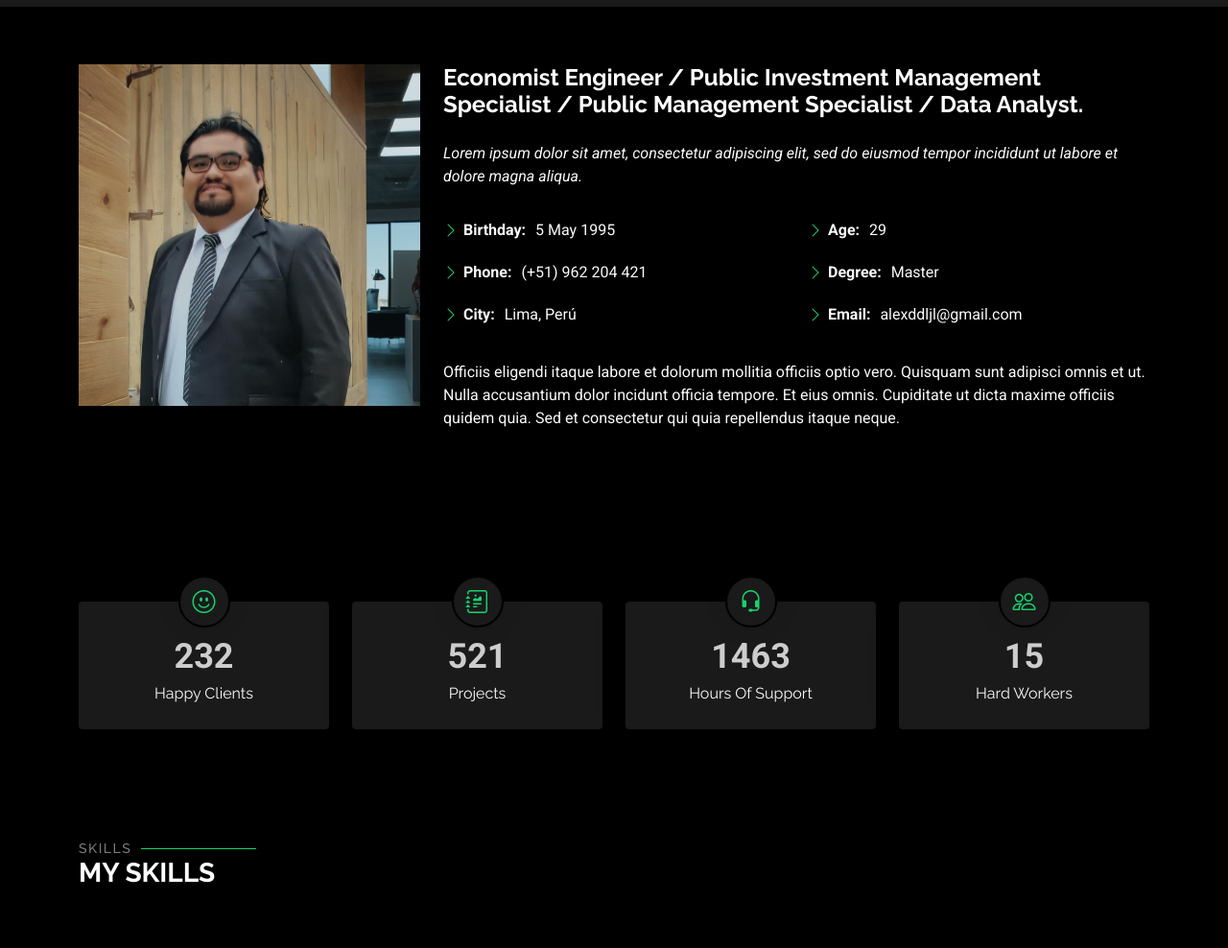
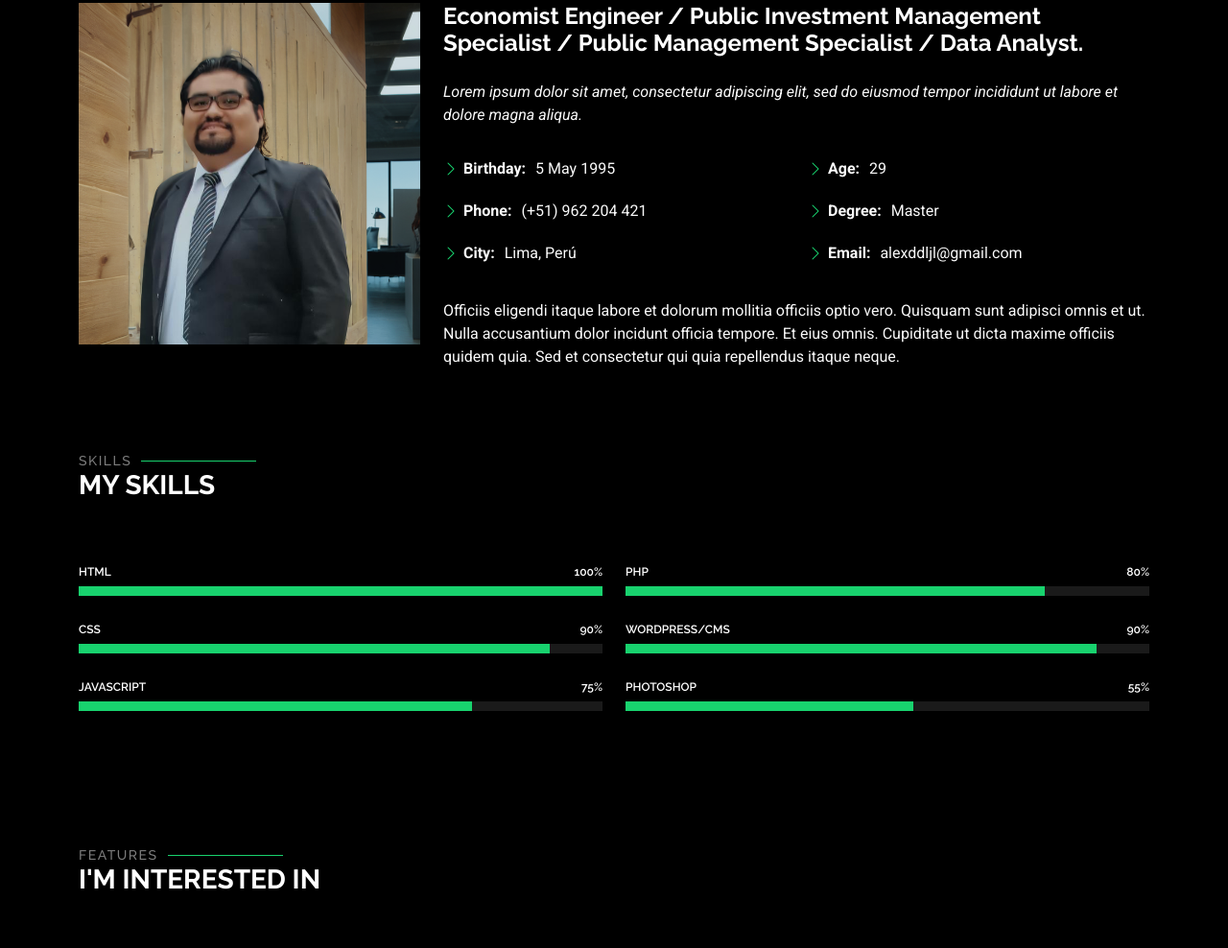
Before and after one commit to alexeiggg/Alexsander_CV, a plain HTML site: page about.html in a window 1280 px wide. Shown: the part 568-1556 px from the top of the page at 96% size. Drawn offline with Linux system fonts and the light colour scheme.

Commit message:
Update about.html

```diff
--- a/about.html
+++ b/about.html
@@ -91,8 +91,6 @@
               <p style="text-align: justify;">Economist Engineer, graduate of the Master's program in Investment Projects at the National University of Engineering. Master's degree in Public Management from the University of San Martín de Porres.</p>
 
               <p style="text-align: justify;">Strong research and analytical skills in the development of social and economic studies, as well as investment projects. Additionally, extensive experience in the formulation and evaluation of investment projects.</p>
-
-              <p style="text-align: justify;">Research Interests: Econometrics, Microeconometrics, Truncated Models, Macroeconometrics, Macroeconomics, Public Policy, Public Management, and Investment Projects.</p>
             </div>
           </div>
         </div>
@@ -147,52 +145,6 @@
 
       </div>
 
-    </section><!-- /About Section -->
-
-    <!-- Stats Section -->
-    <section id="stats" class="stats section">
-
-      <div class="container" data-aos="fade-up" data-aos-delay="100">
-
-        <div class="row gy-4">
-
-          <div class="col-lg-3 col-md-6 d-flex flex-column align-items-center">
-            <i class="bi bi-emoji-smile"></i>
-            <div class="stats-item">
-              <span data-purecounter-start="0" data-purecounter-end="232" data-purecounter-duration="1" class="purecounter"></span>
-              <p>Happy Clients</p>
-            </div>
-          </div><!-- End Stats Item -->
-
-          <div class="col-lg-3 col-md-6 d-flex flex-column align-items-center">
-            <i class="bi bi-journal-richtext"></i>
-            <div class="stats-item">
-              <span data-purecounter-start="0" data-purecounter-end="521" data-purecounter-duration="1" class="purecounter"></span>
-              <p>Projects</p>
-            </div>
-          </div><!-- End Stats Item -->
-
-          <div class="col-lg-3 col-md-6 d-flex flex-column align-items-center">
-            <i class="bi bi-headset"></i>
-            <div class="stats-item">
-              <span data-purecounter-start="0" data-purecounter-end="1463" data-purecounter-duration="1" class="purecounter"></span>
-              <p>Hours Of Support</p>
-            </div>
-          </div><!-- End Stats Item -->
-
-          <div class="col-lg-3 col-md-6 d-flex flex-column align-items-center">
-            <i class="bi bi-people"></i>
-            <div class="stats-item">
-              <span data-purecounter-start="0" data-purecounter-end="15" data-purecounter-duration="1" class="purecounter"></span>
-              <p>Hard Workers</p>
-            </div>
-          </div><!-- End Stats Item -->
-
-        </div>
-
-      </div>
-
-    </section><!-- /Stats Section -->
 
     <!-- Skills Section -->
     <section id="skills" class="skills section">
```
